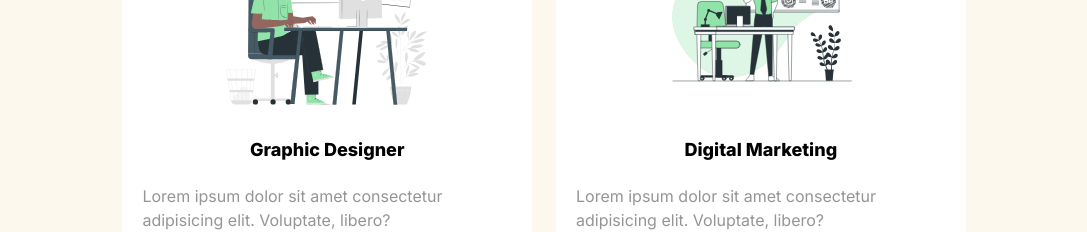
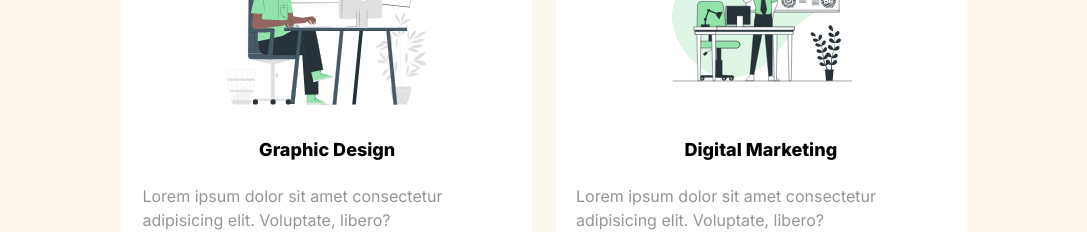
Before and after one commit to apdallamohamed/Building-e-learning-website-using-react.js, a React (Vite) app: page / in a window 1280 px wide. Shown: the part 2160-2392 px from the top of the page, without its empty margins (96-1183 px from the left). Built offline with nearby package versions, Linux system fonts and the light colour scheme.

Commit message:
Update Courses.jsx

```diff
--- a/src/components/Courses.jsx
+++ b/src/components/Courses.jsx
@@ -16,7 +16,7 @@ const Courses = () => {
       <div className="flex flex-wrap justify-center gap-6 mt-6">
         <CourseCard img={webImg} title="Web Development" />
         <CourseCard img={appImg} title="App Development" />
-        <CourseCard img={graphicImg} title="Graphic Designer" />
+        <CourseCard img={graphicImg} title="Graphic Design" />
         <CourseCard img={digitalImg} title="Digital Marketing" />
       </div>
     </div>
```
